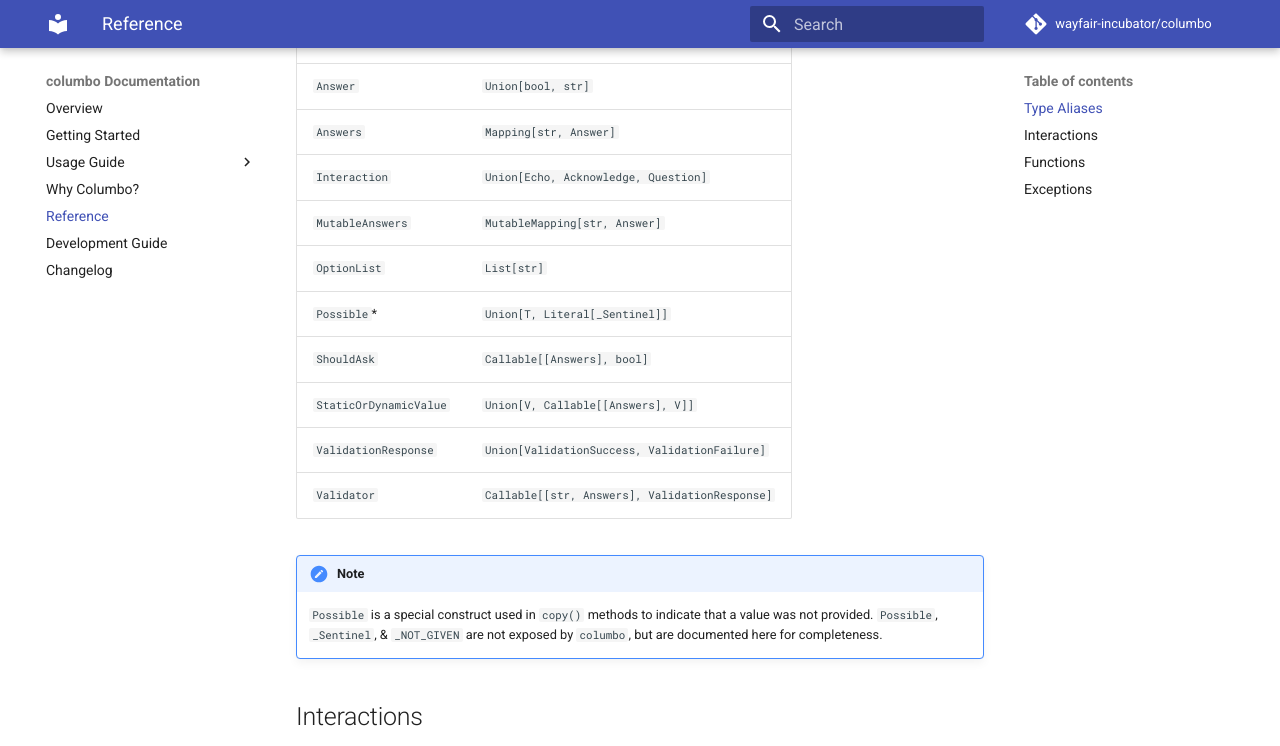
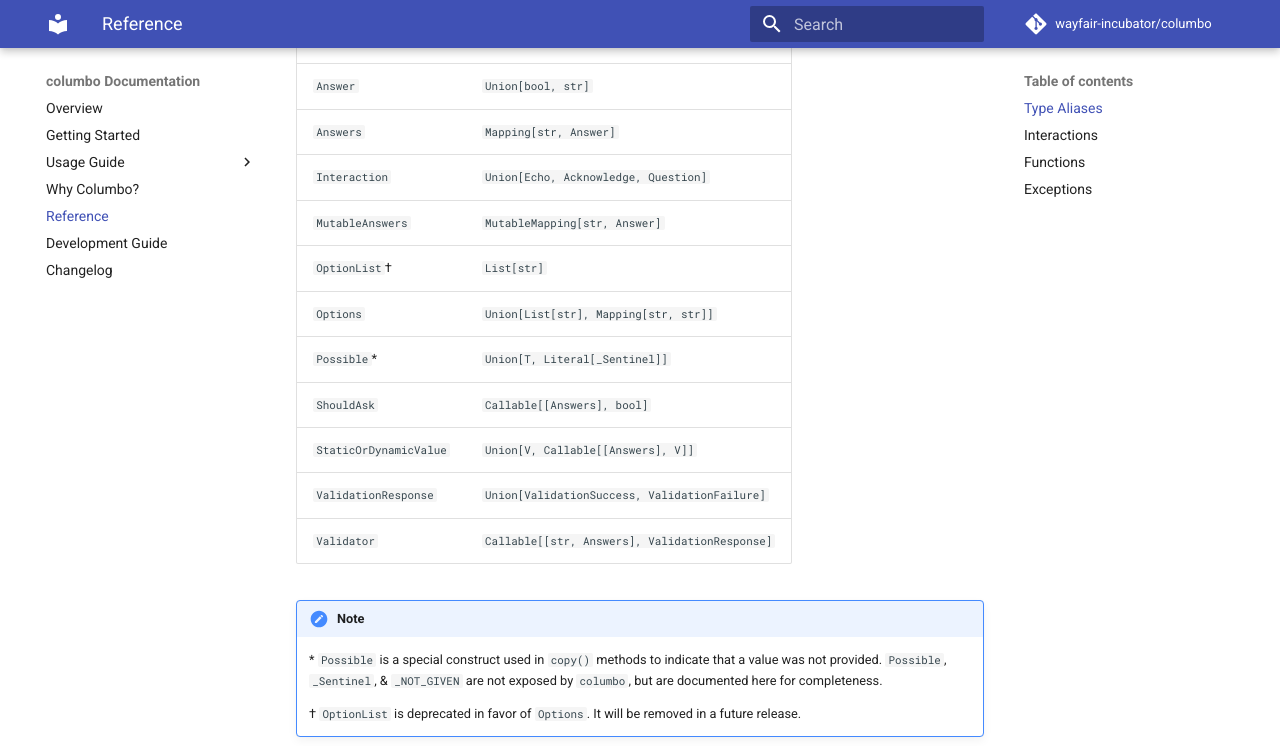
Before and after one commit to plannigan/columbo, an MkDocs documentation site: the page built from docs/api.md, in a window 1280 px wide and 900 px high, scrolled down 280 px, cut to the strip 0-746 px from the top of the window. Built offline with MkDocs 1.6.1 and Material for MkDocs 9.7.7, drawn with Linux system fonts in a browser that asks for light colours; comment, search, counter and statistics services are not loaded; the version menu is left out.

Commit message:
chore: Deprecate `OptionList`, Add `Options`

```diff
--- a/columbo/__init__.py
+++ b/columbo/__init__.py
@@ -21,6 +21,7 @@ from columbo._types import (  # noqa: F401
     Answers,
     MutableAnswers,
     OptionList,
+    Options,
     ShouldAsk,
     StaticOrDynamicValue,
     ValidationFailure,
--- a/docs/api.md
+++ b/docs/api.md
@@ -11,7 +11,8 @@ library. The following table defines the aliases that are used.
 | `Answers`              | `Mapping[str, Answer]`                         |
 | `Interaction`          | `Union[Echo, Acknowledge, Question]`           |
 | `MutableAnswers`       | `MutableMapping[str, Answer]`                  |
-| `OptionList`           | `List[str]`                                    |
+| `OptionList`†          | `List[str]`                                    |
+| `Options`              | `Union[List[str], Mapping[str, str]]`          |
 | `Possible`*            | `Union[T, Literal[_Sentinel]]`                 |
 | `ShouldAsk`            | `Callable[[Answers], bool]`                    |
 | `StaticOrDynamicValue` | `Union[V, Callable[[Answers], V]]`             |
@@ -19,10 +20,11 @@ library. The following table defines the aliases that are used.
 | `Validator`            | `Callable[[str, Answers], ValidationResponse]` |
 
 !!! note
-    `Possible` is a special construct used in `copy()` methods to indicate that a value was not
+    \* `Possible` is a special construct used in `copy()` methods to indicate that a value was not
     provided. `Possible`, `_Sentinel`, & `_NOT_GIVEN` are not exposed by `columbo`, but are
     documented here for completeness.
 
+    † `OptionList` is deprecated in favor of `Options`. It will be removed in a future release.
 
 ## Interactions
 
```
Also changed, not shown: CHANGELOG.md (+5 -1 lines), 1 other file.
